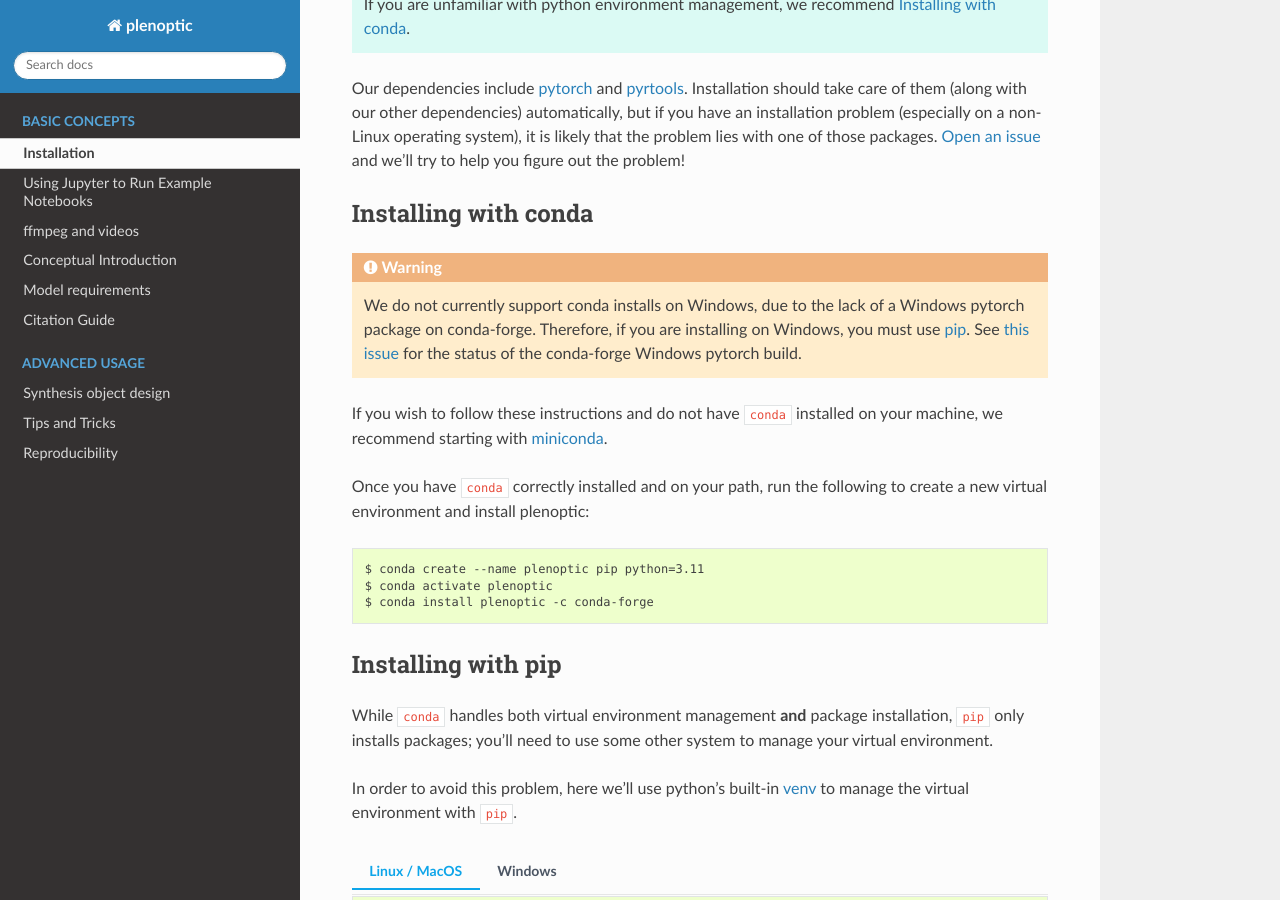
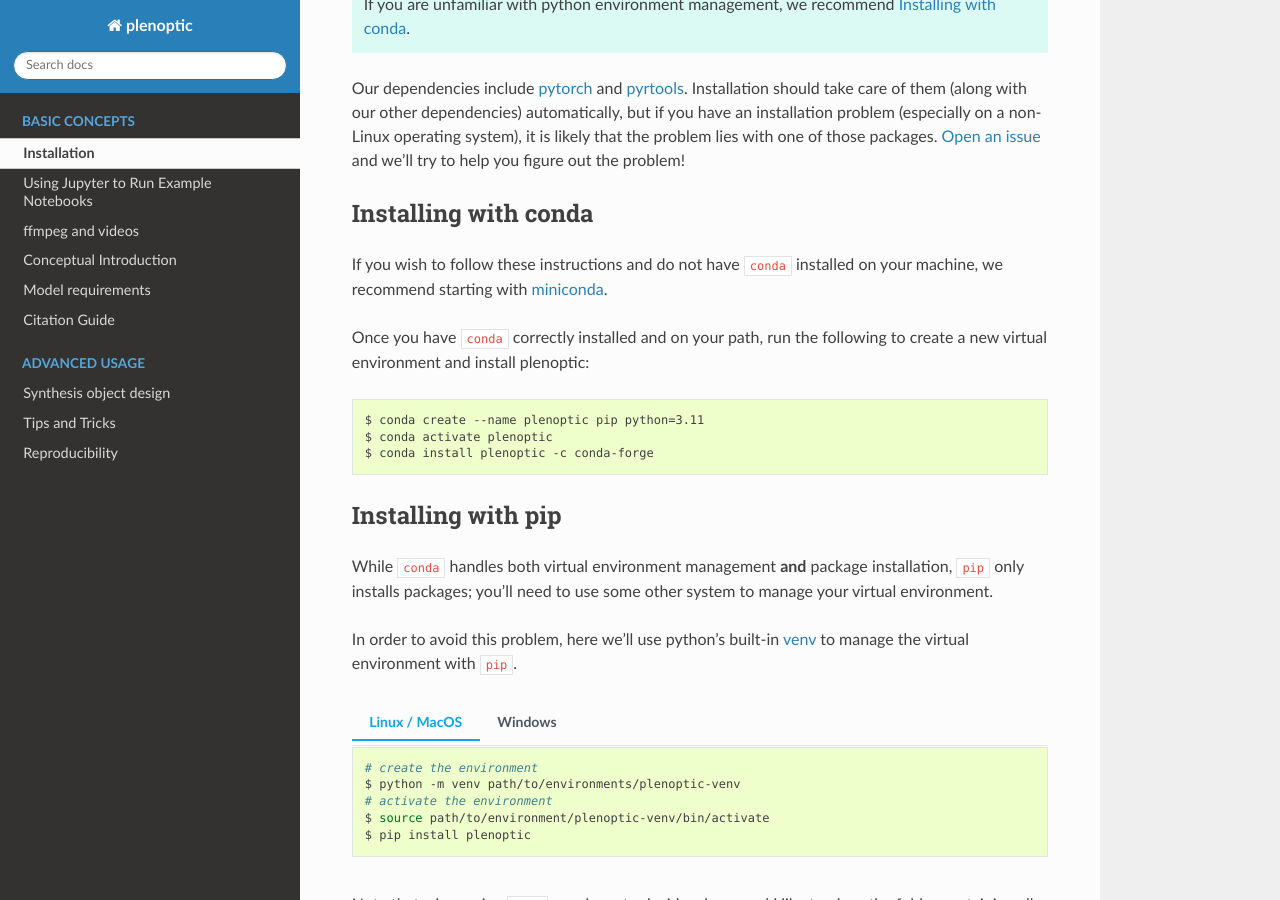
Before and after one commit to plenoptic-org/plenoptic, a Sphinx documentation site: the page built from docs/install.rst, in a window 1280 px wide and 900 px high, scrolled down 452 px. Built offline with Sphinx 7.4.7 and the Read the Docs theme 3.1.0, drawn with Linux system fonts in a browser that asks for light colours; pages that are not in the unit, such as notebooks, are missing from menus.

Commit message:
removes windows warning!

```diff
--- a/docs/index.rst
+++ b/docs/index.rst
@@ -59,8 +59,6 @@
 or ``conda``::
 
 $ conda install plenoptic -c conda-forge
-
-.. warning::  We do not currently support conda installs on Windows, due to the lack of a Windows pytorch package on conda-forge. See `here <https://github.com/conda-forge/pytorch-cpu-feedstock/issues/32>`_ for the status of that issue.
 
 See the :ref:`install` page for more details, including how to set up an isolated
 virtual environment (recommended).
--- a/docs/install.rst
+++ b/docs/install.rst
@@ -18,10 +18,6 @@
 
 Installing with conda
 ---------------------
-
-.. warning::
-
-   We do not currently support conda installs on Windows, due to the lack of a Windows pytorch package on conda-forge. Therefore, if you are installing on Windows, you must use :ref:`pip <pip>`. See `this issue <https://github.com/conda-forge/pytorch-cpu-feedstock/issues/32>`__ for the status of the conda-forge Windows pytorch build.
 
 If you wish to follow these instructions and do not have ``conda`` installed on your machine, we recommend starting with `miniconda <https://docs.conda.io/en/latest/miniconda.html>`_.
 
--- a/docs/jupyter.rst
+++ b/docs/jupyter.rst
@@ -64,9 +64,9 @@
          $ conda activate plenoptic
          $ python -m ipykernel install --prefix=/path/to/jupyter/env --name 'plenoptic'
 
-      ``/path/to/jupyter/env`` is the path to your base conda environment, and depends on the options set during your initial installation. It's probably something like ``~/conda`` or ``~/miniconda``. See the `ipython docs <https://ipython.readthedocs.io/en/stable/install/kernel_install.html>`_ for more details.
+      ``/path/to/jupyter/env`` is the path to your base conda environment, and depends on the options set during your initial installation. It's probably something like ``~/conda`` or ``~/miniconda`` on Linux or MacOS and ``C:\Users\username\miniconda\`` on Windows. See the `ipython docs <https://ipython.readthedocs.io/en/stable/install/kernel_install.html>`_ for more details.
 
-      With this setup, similar to option 2, you have a single jupyter install that can run kernels from any virtual environment. The main difference is that it can run kernels from **any* virtual environment (not just conda!) and have fewer packages installed in your ``base`` environment, but that you have to run an additional line after installing ``ipykernel``  into the environment (``python -m ipykernel install ...``).
+      With this setup, similar to option 2, you have a single jupyter install that can run kernels from any virtual environment. The main difference is that it can run kernels from **any** virtual environment (not just conda!) and have fewer packages installed in your ``base`` environment, but that you have to run an additional line after installing ``ipykernel``  into the environment (``python -m ipykernel install ...``).
 
 .. tab:: pip and venv
 
```
Also changed, not shown: README.md (+0 -3 lines).
